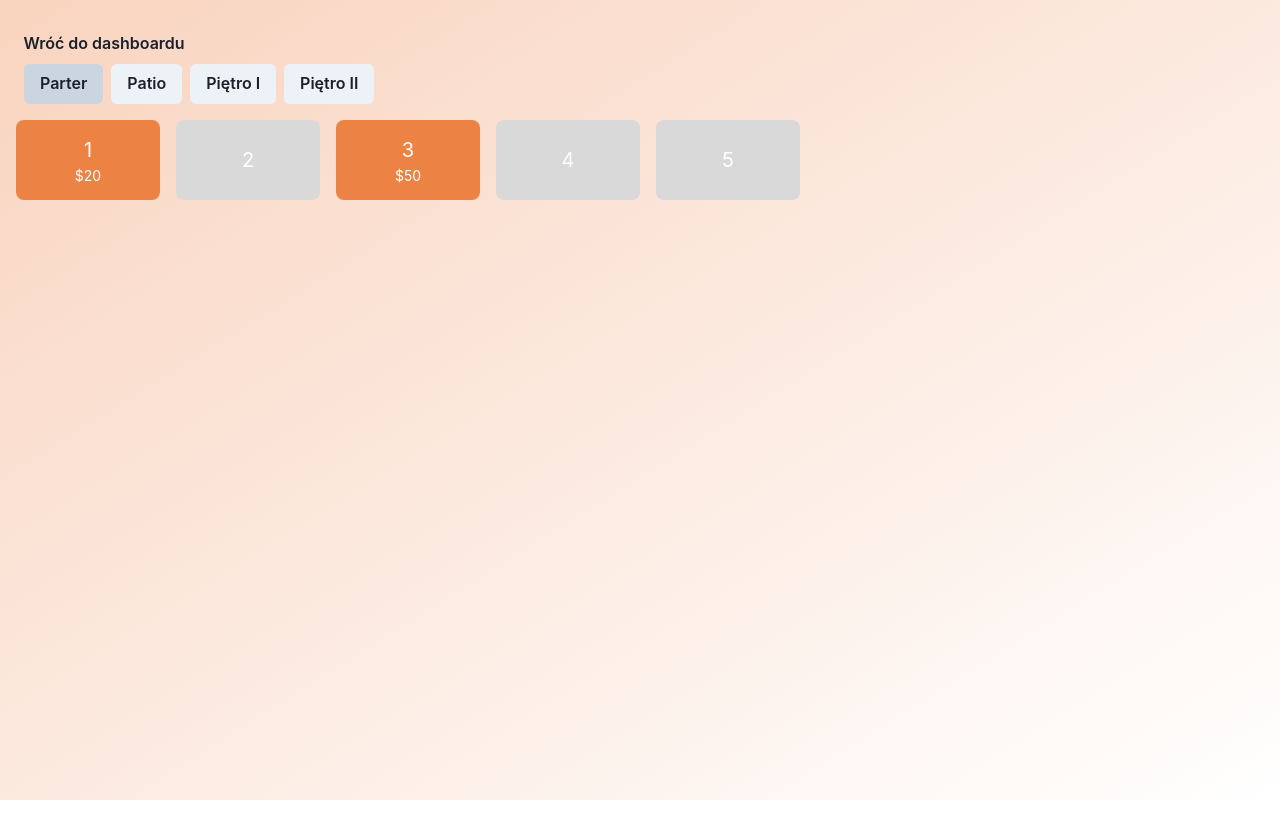
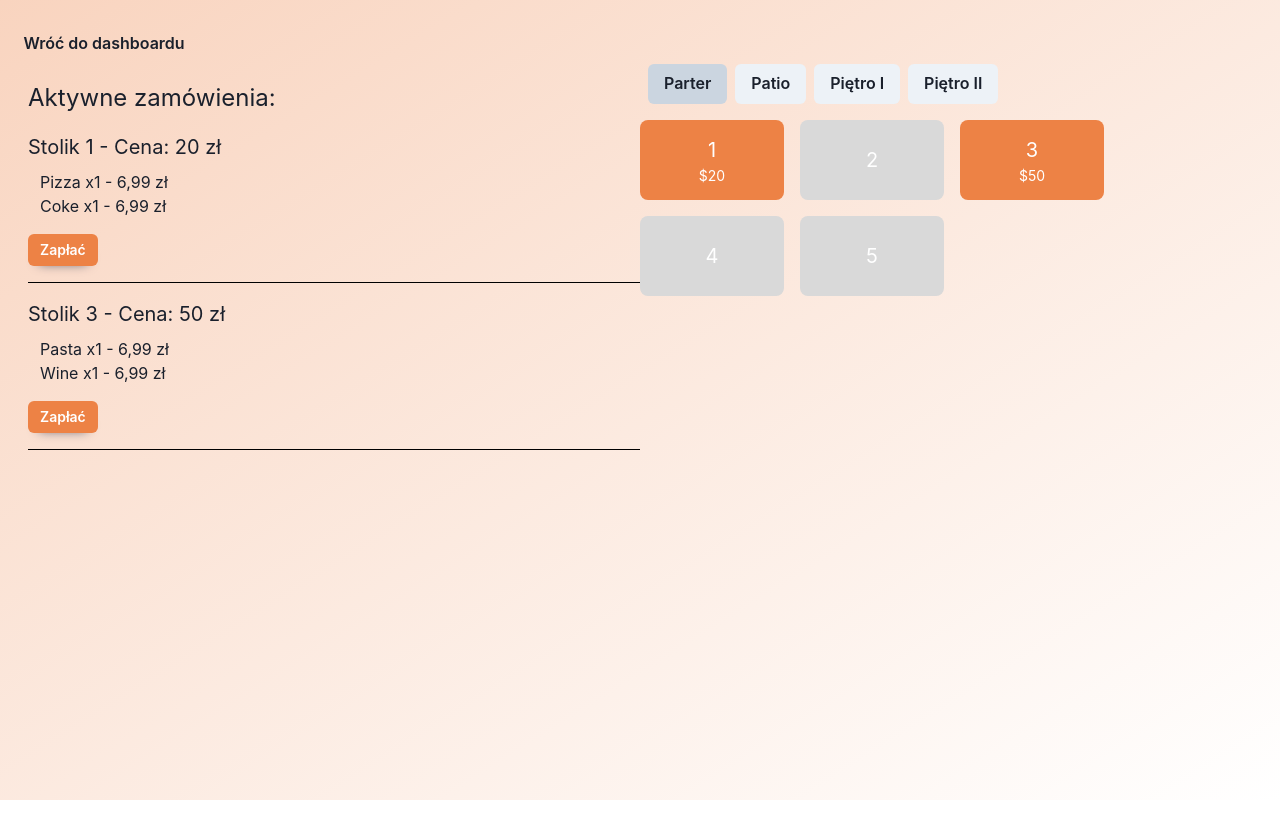
Before and after one commit to donnCycu/FoodMGT---App, a React (Create React App) app: page /order-list in a window 1280 px wide. Built offline with nearby package versions, Linux system fonts and the light colour scheme.

Commit message:
update OrderList component

```diff
--- a/src/views/OrderList.js
+++ b/src/views/OrderList.js
@@ -1,5 +1,6 @@
 import React, { useState } from 'react';
 import { useNavigate } from 'react-router-dom';
+import { CircularProgress } from '@chakra-ui/react';
 import { Text, Box, Flex, Button, Modal, ModalOverlay, ModalContent, ModalHeader, ModalBody, ModalCloseButton, Table, Thead, Tbody, Tr, Th, Td } from '@chakra-ui/react';
 
 const TableLayout = ({ onSelectTable, selectedTable, tableStatus }) => {
@@ -13,18 +14,9 @@ const TableLayout = ({ onSelectTable, selectedTable, tableStatus }) => {
     };
 
     const tables = floorTables[currentFloor] || [];
-    const navigate = useNavigate();
 
     return (
         <Flex direction="column" alignItems="start" justifyContent="start">
-            <Button
-                w={44}
-                variant="ghost"
-                onClick={() => navigate("/employeepanel")}
-            >
-                Wróć do dashboardu
-            </Button>
-
             <Flex mb={4}>
                 {floors.map((floor) => (
                     <Button
@@ -63,10 +55,38 @@ const TableLayout = ({ onSelectTable, selectedTable, tableStatus }) => {
     );
 };
 
+const ActiveOrders = ({ tableStatus, onSelectTable }) => {
+    return (
+        <Flex direction="column" mt={4} ml={3}>
+            <Text fontSize="2xl" mb={4}>Aktywne zamówienia:</Text>
+            {Object.entries(tableStatus).map(([table, details]) => (
+                <Box key={table} mb={4} pb={4} borderBottom="1px solid black">
+                    <Text fontSize="xl">{`Stolik ${table}`} - {`Cena: ${details.price} zł`}</Text>
+                    <Flex direction="column" ml={3} my={2}>
+                        {details.items.map((item, index) => (
+                            <Text key={index}>{`${item} x1 - 6,99 zł`}</Text>
+                        ))}
+                    </Flex>
+                    <Button mt={2} size="sm" className="accept-button" onClick={() => onSelectTable(table)}>
+                        Zapłać
+                    </Button>
+                </Box>
+            ))}
+        </Flex>
+    );
+};
+
+
+
+
 const OrderList = () => {
     const [selectedTable, setSelectedTable] = useState(null);
     const [isOpen, setIsOpen] = useState(false);
-    const [tableStatus, ] = useState({
+    const [selectedPaymentMethod, setSelectedPaymentMethod] = useState(null);
+    const [isLoading, setIsLoading] = useState(false);
+
+
+    const [tableStatus] = useState({
         1: { price: 20, items: ['Pizza', 'Coke'], discount: 5 },
         3: { price: 50, items: ['Pasta', 'Wine'], discount: 0 }
     });
@@ -81,12 +101,38 @@ const OrderList = () => {
     const closeModal = () => {
         setIsOpen(false);
     };
+
     const finalPrice = tableStatus[selectedTable]?.price - tableStatus[selectedTable]?.discount;
+
+    const navigate = useNavigate();
+
+    const handlePayment = () => {
+        setIsLoading(true);
+        setTimeout(() => {
+            setIsLoading(false);
+            closeModal();
+        }, 2000);
+
+    };
+
 
     return (
         <Box px={4} py={6} h="100vh" bgGradient="linear(to-br, #ED8245 -190%, #ffffff 100%)">
-
-            <TableLayout onSelectTable={onSelectTable} selectedTable={selectedTable} tableStatus={tableStatus} />
+            <Button
+                w={44}
+                variant="ghost"
+                onClick={() => navigate("/employeepanel")}
+            >
+                Wróć do dashboardu
+            </Button>
+            <Flex flexDirection={['column', 'row']} h="100%">
+                <Box flex="1">
+                    <ActiveOrders tableStatus={tableStatus} onSelectTable={onSelectTable} />
+                </Box>
+                <Box flex="1">
+                    <TableLayout onSelectTable={onSelectTable} selectedTable={selectedTable} tableStatus={tableStatus} />
+                </Box>
+            </Flex>
             <Modal isOpen={isOpen} onClose={closeModal}>
                 <ModalOverlay />
                 <ModalContent>
@@ -111,14 +157,45 @@ const OrderList = () => {
                                 ))}
                             </Tbody>
                         </Table>
-                        <Text mt={4}>Cena: {tableStatus[selectedTable]?.price} zł</Text>
-                        <Text>Rabat: {tableStatus[selectedTable]?.discount} zł</Text>
-                        <Text>Razem: {finalPrice} zł</Text>
+                        <Flex mt={4} fontSize="sm">
+                            <Text mr={2} fontWeight={500}>Cena: </Text>
+                            <Text >{tableStatus[selectedTable]?.price} zł</Text>
+                        </Flex>
+                        <Flex fontSize="sm">
+                            <Text mr={2} fontWeight={500}>Rabat: </Text>
+                            <Text >{tableStatus[selectedTable]?.discount} zł</Text>
+                        </Flex>
+                        <Flex >
+                            <Text mr={2} fontWeight={500}>Razem: </Text>
+                            <Text > {finalPrice} zł</Text>
+                        </Flex>
+                        <Flex justifyContent="space-between" mt={4}>
+                            {['Karta', 'Gotówka', 'Faktura', 'Bon'].map((method) => (
+                                <Button
+                                    key={method}
+                                    onClick={() => setSelectedPaymentMethod(method)}
+                                    bg={selectedPaymentMethod === method ? "#ED8245" : "initial"}
+                                >
+                                    {method}
+                                </Button>
+                            ))}
+                        </Flex>
                         <Flex alignItems="end" justifyContent="end">
-                            <Button className="accept-button" mt={5}>
+                            <Button className="accept-button" mt={5} onClick={handlePayment} isDisabled={!selectedPaymentMethod}>
                                 Zapłać
                             </Button>
                         </Flex>
+
+                        <Flex flexDirection="column" justifyContent="center" alignItems="center">
+                            {isLoading && (
+                                <>
+                                    <Text>Trwa drukowanie paragonu</Text>
+                                    <CircularProgress isIndeterminate color="brand.100" />
+                                </>
+                            )}
+                        </Flex>
+
+
                     </ModalBody>
                 </ModalContent>
             </Modal>
```
